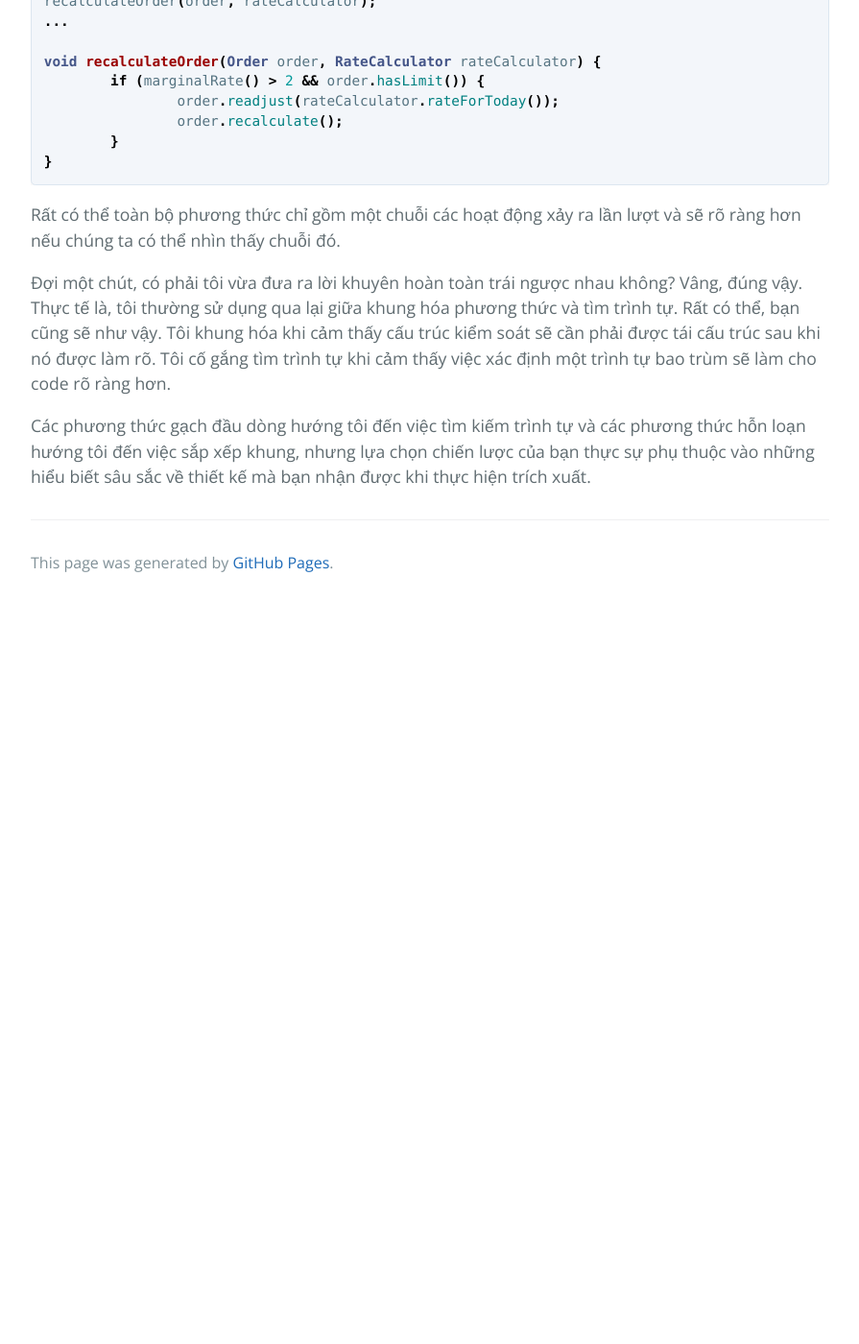
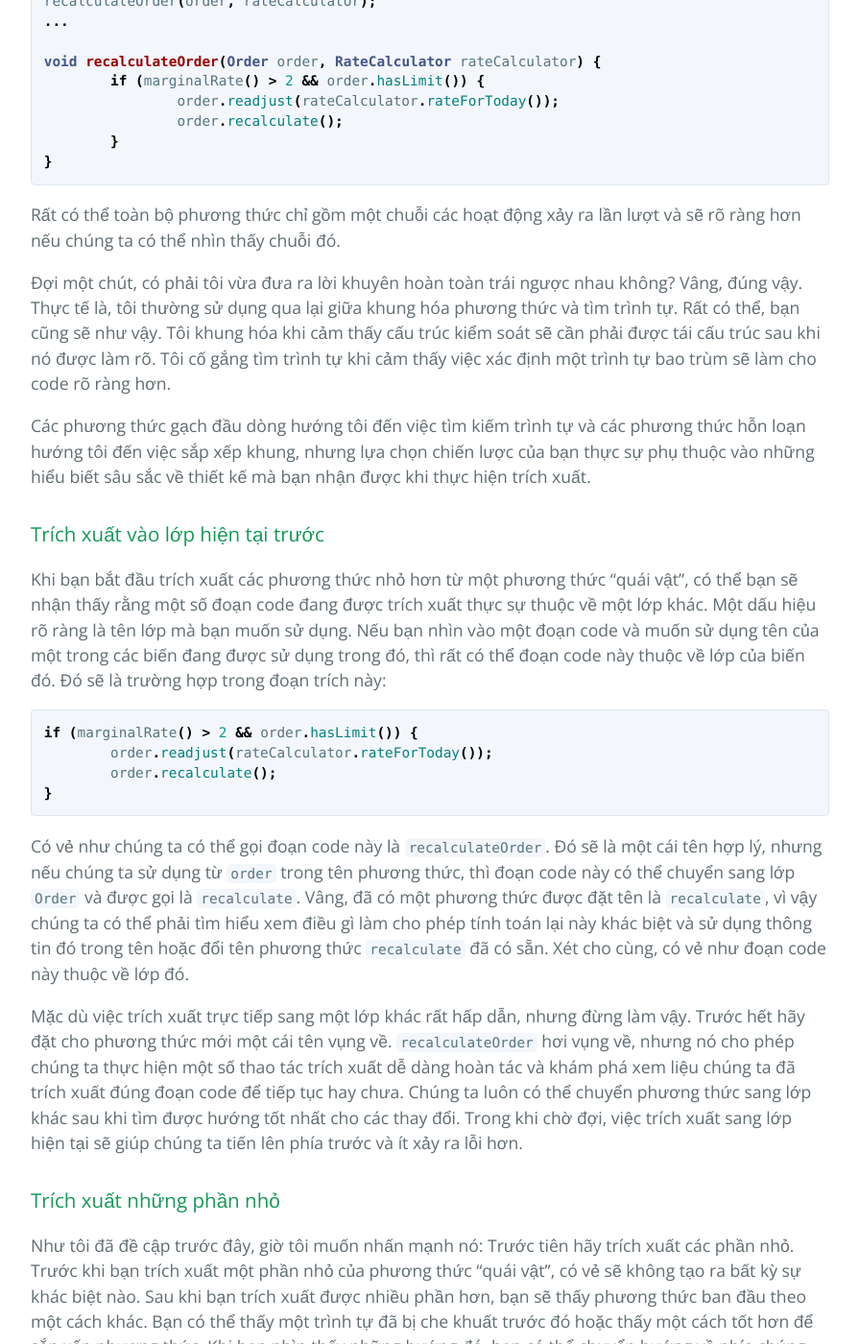
Before and after one commit to HaiBV/haibv.github.io, a Jekyll site: the page built from working-effectively-with-legacy-code/chapter-22-i-need-to-change-a-monster-method-and-i-cant-write-tests-for-it.md, in a window 1280 px wide and 1400 px high, scrolled down 17090 px. Shown: the whole window at 96% size, without its empty margins (192-1087 px from the left). Built offline with Jekyll 4.4.1, drawn with Linux system fonts in a browser that asks for light colours; our own code applies the rules of GitHub Pages for plain Markdown files; before the commit the page ends 17720 px from its top, so only the background shows below that; some of the changed text lies outside the part shown.

Commit message:
Book - Working Efectively with Legacy Code - P2 - C22

````diff
--- a/working-effectively-with-legacy-code/chapter-22-i-need-to-change-a-monster-method-and-i-cant-write-tests-for-it.md
+++ b/working-effectively-with-legacy-code/chapter-22-i-need-to-change-a-monster-method-and-i-cant-write-tests-for-it.md
@@ -446,7 +446,7 @@
 
 Điều đáng lo nhất trong việc trích xuất phương thức là lỗi chuyển đổi kiểu. Chúng ta có thể nâng cao khả năng tránh những lỗi đó nếu chỉ trích xuất các phương thức có số lượng liên kết thấp. Khi đã xác định được vị trí trích xuất, chúng ta nên soát lại và tìm vị trí khai báo của từng biến được truyền vào, để đảm bảo rằng chúng ta có được chữ ký phương thức đúng.
 
-Nếu trích xuất có số liên kết càng thấp càng an toàn, thì hẳn là trích xuất có số liên kết bằng 0 là an toàn nhất trong tất cả - và đúng như vậy. Bạn có thể có được nhiều cải thiện trong một phương thức "quái vật" chỉ bằng cách trích xuất các phương thức không chấp nhận bất kỳ tham số nào và không trả về bất kỳ giá trị nào. Các phương pháp này thực sự là các lệnh để làm một cái gì đó. Bạn yêu cầu đối tượng thực hiện điều gì đó với trạng thái của nó, hoặc nói một cách nhếch nhác hơn, bạn yêu cầu đối tượng thực hiện một việc với trạng thái toàn cục nào đó. Bất chấp điều đó, khi bạn cố gắng đặt tên cho các đoạn code như thế này, bạn thường hiểu rõ hơn về nội dung của đoạn code đó và cách nó được cho là ảnh hưởng đến đối tượng. Loại thông tin chi tiết này có thể dẫn đến nhiều thông tin chi tiết hơn và khiến bạn thấy được thiết kế của mình từ những góc độ khác nhau, hiệu quả hơn.
+Nếu trích xuất có số liên kết càng thấp càng an toàn, thì hẳn là trích xuất có số liên kết bằng 0 là an toàn nhất trong tất cả - và đúng như vậy. Bạn có thể có được nhiều cải thiện trong một phương thức "quái vật" chỉ bằng cách trích xuất các phương thức không chấp nhận bất kỳ tham số nào và không trả về bất kỳ giá trị nào. Các phương thức này thực sự là các lệnh để làm một cái gì đó. Bạn yêu cầu đối tượng thực hiện điều gì đó với trạng thái của nó, hoặc nói một cách nhếch nhác hơn, bạn yêu cầu đối tượng thực hiện một việc với trạng thái toàn cục nào đó. Bất chấp điều đó, khi bạn cố gắng đặt tên cho các đoạn code như thế này, bạn thường hiểu rõ hơn về nội dung của đoạn code đó và cách nó được cho là ảnh hưởng đến đối tượng. Loại thông tin chi tiết này có thể dẫn đến nhiều thông tin chi tiết hơn và khiến bạn thấy được thiết kế của mình từ những góc độ khác nhau, hiệu quả hơn.
 
 Khi bạn sử dụng _Trích xuất những gì bạn biết_, hãy đảm bảo bạn không chọn các phần quá lớn. Và nếu số lượng liên kết lớn hơn 0, thường thì việc sử dụng một _biến số cảm biến_ là điều nên làm. Sau khi bạn trích xuất, hãy viết một vài kiểm thử cho phương thức bạn vừa trích xuất.
 
@@ -488,11 +488,11 @@
 
 Một giải pháp thay thế là _Tách đối tượng của phương thức (330)_. Kỹ thuật này lần đầu tiên được mô tả bởi Ward Cunningham, và nó là hình ảnh thu nhỏ của ý tưởng về một sự trừu tượng được phát minh ra. Khi bạn tách một đối tượng của phương thức, bạn tạo một lớp có trách nhiệm duy nhất là thực hiện công việc của phương thức "quái vật". Các tham số của phương thức trở thành tham số cho một hàm tạo trên lớp mới và code của phương thức quái vật có thể đi vào một phương thức có tên "run" hoặc "execute" trên lớp mới. Khi code đã được chuyển sang lớp mới, đây là thời điểm tuyệt vời để chúng ta tái cấu trúc. Chúng ta có thể biến các biến tạm thời trong phương thức thành các biến thực thể và cảm nhận thông qua chúng khi thực hiện chia nhỏ phương thức.
 
-Tách đối tượng trong phương thức là một động thái khá quyết liệt, không giống như _sử dụng biến số cảm biến_, các biến mà bạn đang sử dụng là cần thiết cho quá trình sản xuất. Điều này cho phép xây dựng các kiểm thử mà bạn có thể giữ lại. Xem _Tách Đối tượng trong Phương pháp (330)_ để biết ví dụ chi tiết.
+Tách đối tượng trong phương thức là một động thái khá quyết liệt, không giống như _sử dụng biến số cảm biến_, các biến mà bạn đang sử dụng là cần thiết cho quá trình sản xuất. Điều này cho phép xây dựng các kiểm thử mà bạn có thể giữ lại. Xem _Tách Đối tượng trong Phương thức (330)_ để biết ví dụ chi tiết.
 
 ## Chiến lược
 
-Các kỹ thuật mà tôi đã mô tả trong chương này có thể giúp bạn chia nhỏ các phương pháp "quái vật" để tái cấu trúc bổ sung hoặc chỉ bổ sung tính năng. Phần này chứa một số hướng dẫn về cách tạo ra sự đánh đổi trong cấu trúc khi bạn thực hiện công việc này.
+Các kỹ thuật mà tôi đã mô tả trong chương này có thể giúp bạn chia nhỏ các phương thức "quái vật" để tái cấu trúc bổ sung hoặc chỉ bổ sung tính năng. Phần này chứa một số hướng dẫn về cách tạo ra sự đánh đổi trong cấu trúc khi bạn thực hiện công việc này.
 
 ### Khung hóa phương thức
 
@@ -546,3 +546,26 @@
 Đợi một chút, có phải tôi vừa đưa ra lời khuyên hoàn toàn trái ngược nhau không? Vâng, đúng vậy. Thực tế là, tôi thường sử dụng qua lại giữa khung hóa phương thức và tìm trình tự. Rất có thể, bạn cũng sẽ như vậy. Tôi khung hóa khi cảm thấy cấu trúc kiểm soát sẽ cần phải được tái cấu trúc sau khi nó được làm rõ. Tôi cố gắng tìm trình tự khi cảm thấy việc xác định một trình tự bao trùm sẽ làm cho code rõ ràng hơn.
 
 Các phương thức gạch đầu dòng hướng tôi đến việc tìm kiếm trình tự và các phương thức hỗn loạn hướng tôi đến việc sắp xếp khung, nhưng lựa chọn chiến lược của bạn thực sự phụ thuộc vào những hiểu biết sâu sắc về thiết kế mà bạn nhận được khi thực hiện trích xuất.
+
+### Trích xuất vào lớp hiện tại trước
+
+Khi bạn bắt đầu trích xuất các phương thức nhỏ hơn từ một phương thức "quái vật", có thể bạn sẽ nhận thấy rằng một số đoạn code đang được trích xuất thực sự thuộc về một lớp khác. Một dấu hiệu rõ ràng là tên lớp mà bạn muốn sử dụng. Nếu bạn nhìn vào một đoạn code và muốn sử dụng tên của một trong các biến đang được sử dụng trong đó, thì rất có thể đoạn code này thuộc về lớp của biến đó. Đó sẽ là trường hợp trong đoạn trích này:
+
+```java
+if (marginalRate() > 2 && order.hasLimit()) {
+	order.readjust(rateCalculator.rateForToday());
+	order.recalculate();
+}
+```
+
+Có vẻ như chúng ta có thể gọi đoạn code này là `recalculateOrder`. Đó sẽ là một cái tên hợp lý, nhưng nếu chúng ta sử dụng từ `order` trong tên phương thức, thì đoạn code này có thể chuyển sang lớp `Order` và được gọi là `recalculate`. Vâng, đã có một phương thức được đặt tên là `recalculate`, vì vậy chúng ta có thể phải tìm hiểu xem điều gì làm cho phép tính toán lại này khác biệt và sử dụng thông tin đó trong tên hoặc đổi tên phương thức `recalculate` đã có sẵn. Xét cho cùng, có vẻ như đoạn code này thuộc về lớp đó.
+
+Mặc dù việc trích xuất trực tiếp sang một lớp khác rất hấp dẫn, nhưng đừng làm vậy. Trước hết hãy đặt cho phương thức mới một cái tên vụng về. `recalculateOrder` hơi vụng về, nhưng nó cho phép chúng ta thực hiện một số thao tác trích xuất dễ dàng hoàn tác và khám phá xem liệu chúng ta đã trích xuất đúng đoạn code để tiếp tục hay chưa. Chúng ta luôn có thể chuyển phương thức sang lớp khác sau khi tìm được hướng tốt nhất cho các thay đổi. Trong khi chờ đợi, việc trích xuất sang lớp hiện tại sẽ giúp chúng ta tiến lên phía trước và ít xảy ra lỗi hơn.
+
+### Trích xuất những phần nhỏ
+
+Như tôi đã đề cập trước đây, giờ tôi muốn nhấn mạnh nó: Trước tiên hãy trích xuất các phần nhỏ. Trước khi bạn trích xuất một phần nhỏ của phương thức "quái vật", có vẻ sẽ không tạo ra bất kỳ sự khác biệt nào. Sau khi bạn trích xuất được nhiều phần hơn, bạn sẽ thấy phương thức ban đầu theo một cách khác. Bạn có thể thấy một trình tự đã bị che khuất trước đó hoặc thấy một cách tốt hơn để sắp xếp phương thức. Khi bạn nhìn thấy những hướng đó, bạn có thể chuyển hướng về phía chúng. Đây là một chiến lược tốt hơn nhiều so với việc cố gắng chia một phương thức thành nhiều phần lớn ngay từ đầu. Quá thường xuyên, điều đó không dễ dàng như vẻ ngoài của nó; nó không an toàn. Sẽ dễ dàng bỏ sót các chi tiết nhỏ và chúng lại chính là thứ làm cho code hoạt động.
+
+### Chuẩn bị cho hoàn tác trích xuất
+
+Có nhiều cách để cắt và phá vỡ một phương thức "quái vật". Sau khi bạn thực hiện một số thao tác trích xuất, thông thường bạn sẽ tìm thấy những cách tốt hơn và phù hợp với các tính năng mới dễ dàng hơn. Đôi khi, cách tốt nhất để tiếp tục là hoàn tác một hoặc hai thao tác trích xuất và trích xuất lại. Khi bạn làm điều này, điều đó không có nghĩa là lần trích xuất đầu tiên là lãng phí công sức. Chúng đã cho bạn một thứ rất quan trọng: cái nhìn sâu sắc về thiết kế cũ và cách tốt hơn để tiến lên phía trước.
````
